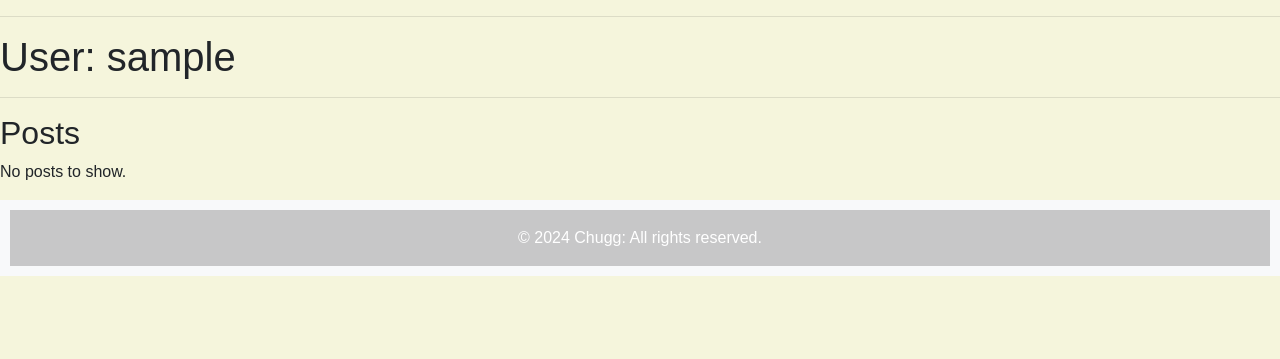
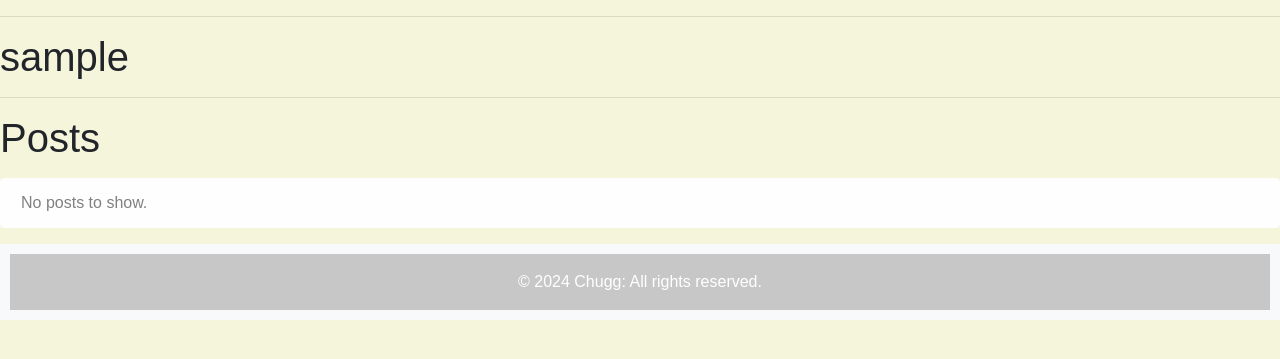
Before and after one commit to Radrados/agileProject, a Flask app: a page that uses app/templates/user.html in a window 1280 px wide. Shown: the part 58-417 px from the top of the page. Run offline with Flask 3, Linux system fonts and the light colour scheme; the visitor is signed in with stand-in values (Sample User, id 1); data comes from the database, SQL or seed files in the repository; data that the repository does not hold is empty; some libraries are stand-ins or nearby versions.

Commit message:
added basic styling for user pages

```diff
--- a/app/templates/user.html
+++ b/app/templates/user.html
@@ -1,24 +1,23 @@
 {% extends "base.html" %}
+{% block title %}{{user.username}} {% endblock %}
 
 {% block content  %}
-    <h1>User: {{ user.username }}</h1>
+    <h1>{{ user.username }}</h1>
     <hr>
-    <h2>Posts</h2>
-    {% for post in posts %}
-        <div>
-            <h2><a href="{{ url_for('post', post_id=post.id) }}">{{ post.title }}</a></h2>
-            <p>{{ post.body }}</p>
-            <small>{{ post.author.username }}, {{ moment(post.timestamp).format('LL') }}</small>
-
-        </div>
+    <div>
+        <h1 class="mb-3">Posts</h1>
+        {% for post in posts %}
+            <div class="card mb-3">
+                <div class="card-body">
+                    <h3 class="card-title"><a href="{{ url_for('post', post_id=post.id) }}">{{ post.title }}</a></h3>
+                    <p class="card-text">{{ post.body }}</p>
+                    <!-- Display timestamp with moment.js -->
+                    <small>Posted by {{ post.author.username }} <br> On {{ moment(post.timestamp).fromNow() }}, {{ moment(post.timestamp).format('LL') }}</small>
+                </div>
+            </div>
         {% else %}
-        <p>No posts to show.</p>
-    {% endfor %}
-    {% if prev_url %}
-        <a href="{{ prev_url }}">Newer posts</a>
-    {% endif %}
-    {% if next_url %}
-        <a href="{{ next_url }}">Older posts</a>
-    {% endif %}
+            <div class="alert alert-light" role="alert">No posts to show.</div>
+        {% endfor %}
+    </div>
 
 {% endblock %}
```
